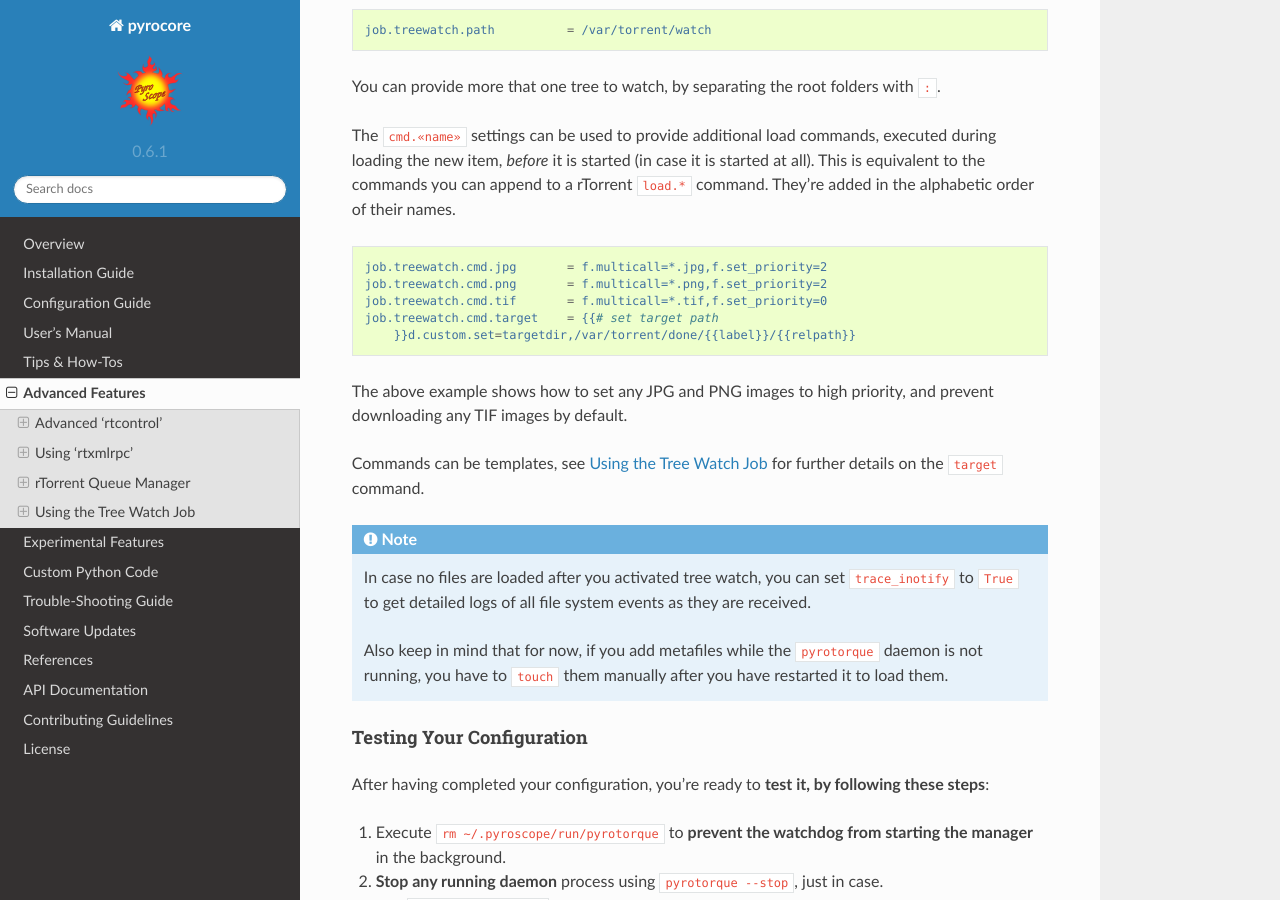
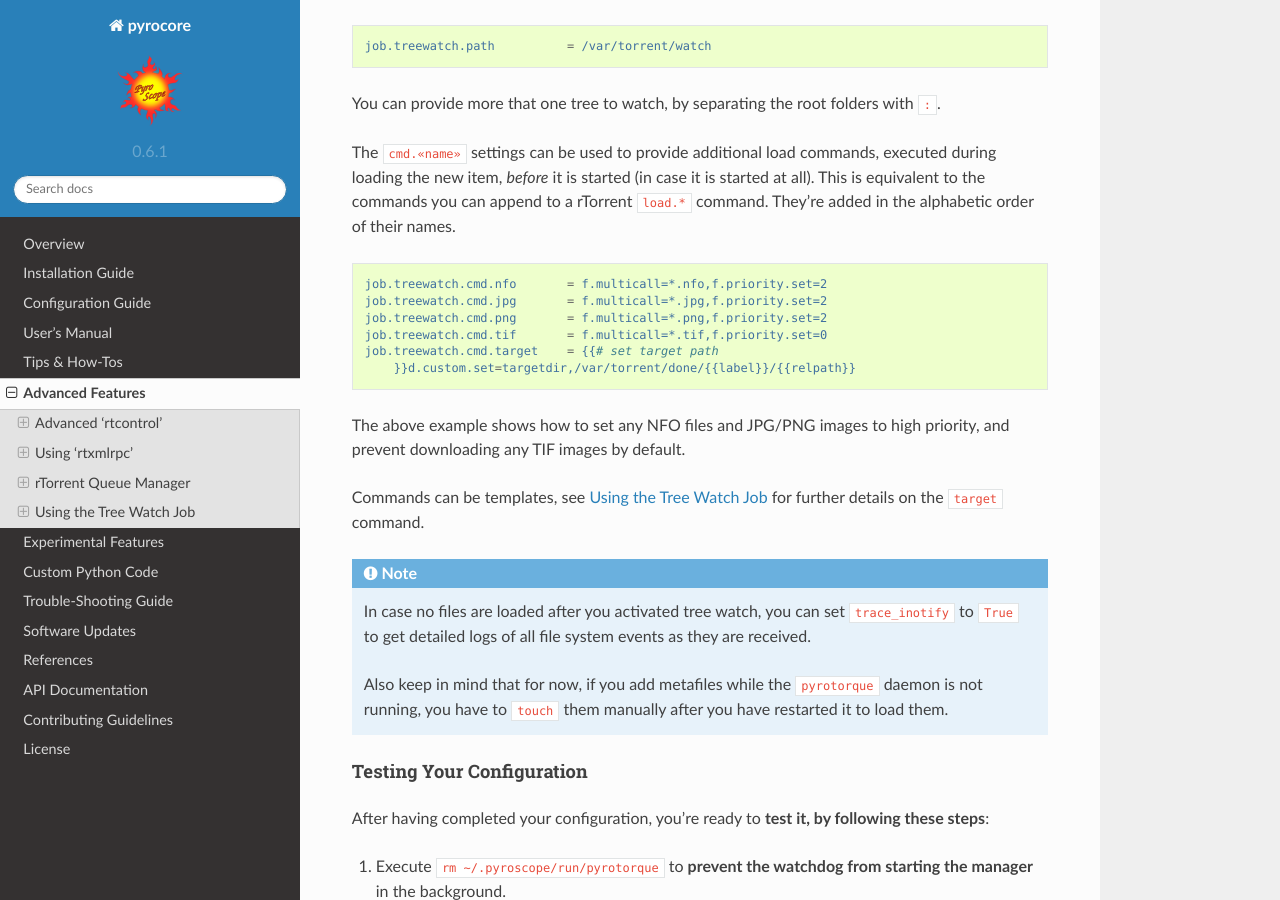
Before and after one commit to pyroscope/pyrocore, a Sphinx documentation site: the page built from docs/advanced.rst, in a window 1280 px wide and 900 px high, scrolled down 11093 px. Built offline with Sphinx 7.4.7 and the Read the Docs theme 2.0.0, drawn with Linux system fonts in a browser that asks for light colours; some of the changed text lies outside the part shown.

Commit message:
rt09x: use f.priority.set

```diff
--- a/docs/advanced-queue.rst
+++ b/docs/advanced-queue.rst
@@ -88,9 +88,10 @@ only changing a few values from the defaults to demonstrate key features:
     job.treewatch.load_mode     = start
     job.treewatch.queued        = True
     job.treewatch.path          = /var/torrent/watch
-    job.treewatch.cmd.jpg       = f.multicall=*.jpg,f.set_priority=2
-    job.treewatch.cmd.png       = f.multicall=*.png,f.set_priority=2
-    job.treewatch.cmd.tif       = f.multicall=*.tif,f.set_priority=0
+    job.treewatch.cmd.nfo       = f.multicall=*.nfo,f.priority.set=2
+    job.treewatch.cmd.jpg       = f.multicall=*.jpg,f.priority.set=2
+    job.treewatch.cmd.png       = f.multicall=*.png,f.priority.set=2
+    job.treewatch.cmd.tif       = f.multicall=*.tif,f.priority.set=0
     job.treewatch.cmd.target    = {{# set target path
         }}d.custom.set=targetdir,/var/torrent/done/{{label}}/{{relpath}}
 
@@ -242,13 +243,14 @@ They're added in the alphabetic order of their names.
 
 .. code-block:: ini
 
-    job.treewatch.cmd.jpg       = f.multicall=*.jpg,f.set_priority=2
-    job.treewatch.cmd.png       = f.multicall=*.png,f.set_priority=2
-    job.treewatch.cmd.tif       = f.multicall=*.tif,f.set_priority=0
+    job.treewatch.cmd.nfo       = f.multicall=*.nfo,f.priority.set=2
+    job.treewatch.cmd.jpg       = f.multicall=*.jpg,f.priority.set=2
+    job.treewatch.cmd.png       = f.multicall=*.png,f.priority.set=2
+    job.treewatch.cmd.tif       = f.multicall=*.tif,f.priority.set=0
     job.treewatch.cmd.target    = {{# set target path
         }}d.custom.set=targetdir,/var/torrent/done/{{label}}/{{relpath}}
 
-The above example shows how to set any JPG and PNG images to high priority,
+The above example shows how to set any NFO files and JPG/PNG images to high priority,
 and prevent downloading any TIF images by default.
 
 Commands can be templates, see :ref:`tree-watch` for further details
```
